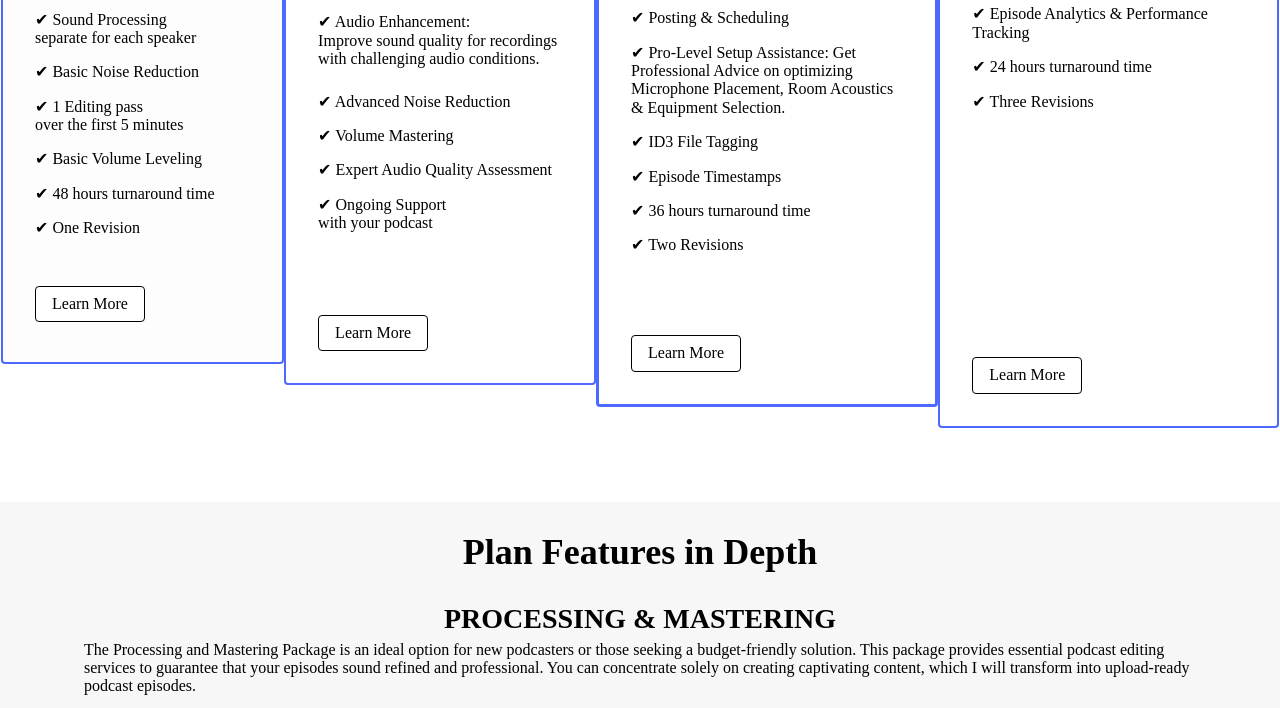
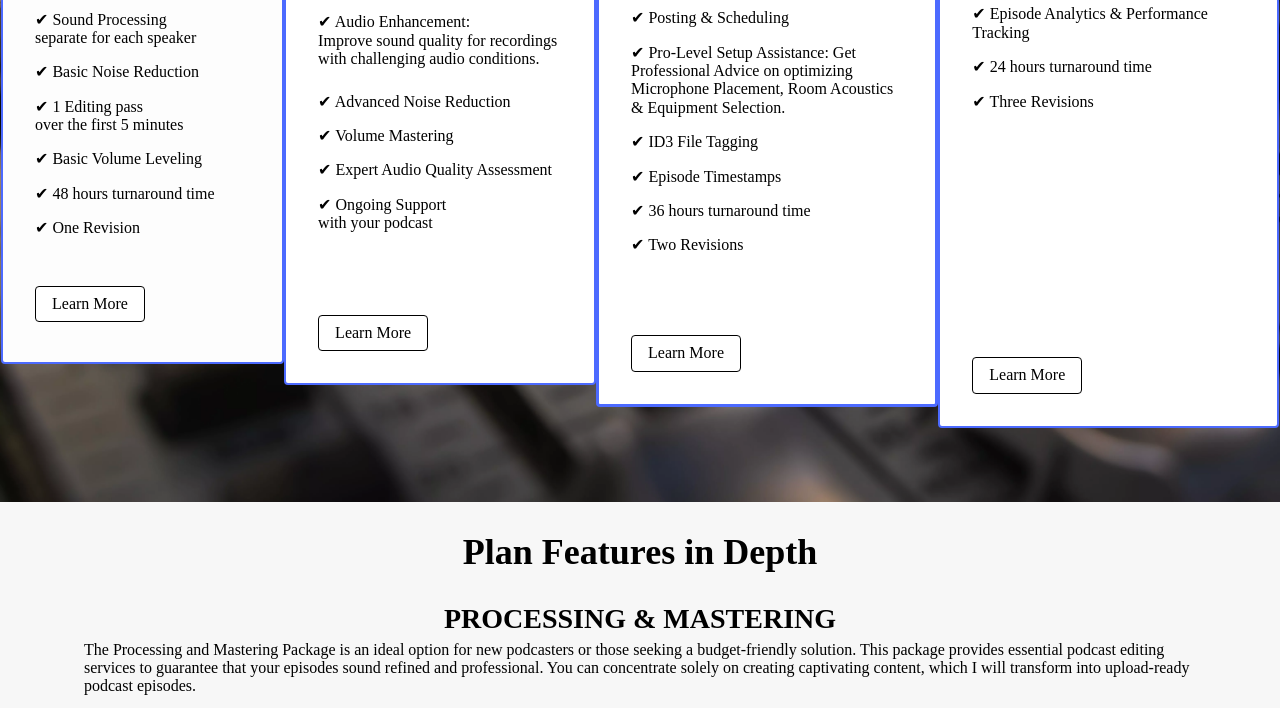
Before and after one commit to Jake682/jakubtrze.github.io, a website built with Parcel: page pricing.html in a window 1280 px wide. Shown: the part 424-1132 px from the top of the page. Built offline with nearby package versions, Linux system fonts and the light colour scheme; a web font is replaced by a local one.

Commit message:
Update pricing.css

```diff
--- a/pricing.css
+++ b/pricing.css
@@ -153,7 +153,7 @@
   align-items: center;
   flex-direction: column;
   background-size: cover;
-  background-image: bf182d54-0753-4776-a900-39067f26a707;
+  background-image: url('public/nick-van-der-ende-gkbh5rupdvg-unsplash (1).jpg');
 }
 .pricing-header {
   width: 437px;
```
